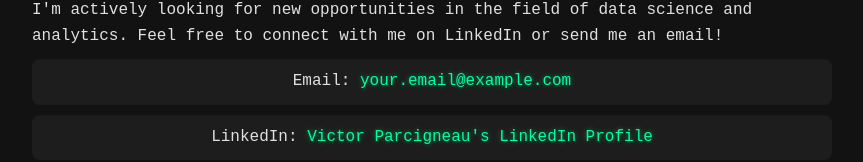
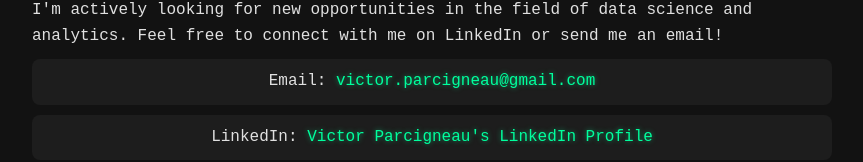
Before and after one commit to SnoopB0b/page, a plain HTML site: page index.html in a window 1280 px wide. Shown: the part 1101-1263 px from the top of the page, without its empty margins (208-1071 px from the left). Drawn offline with Linux system fonts and the light colour scheme.

Commit message:
Update index.html

```diff
--- a/index.html
+++ b/index.html
@@ -56,7 +56,7 @@
         <h2>Contact Me</h2>
         <p>I'm actively looking for new opportunities in the field of data science and analytics. Feel free to connect with me on LinkedIn or send me an email!</p>
         <ul>
-            <li>Email: <a href="mailto:victor.parcigneau@gmail.com">your.email@example.com</a></li>
+            <li>Email: <a href="mailto:victor.parcigneau@gmail.com">victor.parcigneau@gmail.com</a></li>
             <li>LinkedIn: <a href="https://www.linkedin.com/in/victor-parcigneau-7932a8176/">Victor Parcigneau's LinkedIn Profile</a></li>
             <li>GitHub: <a href="https://github.com/SnoopB0b">GitHub Profile</a></li>
         </ul>
```
